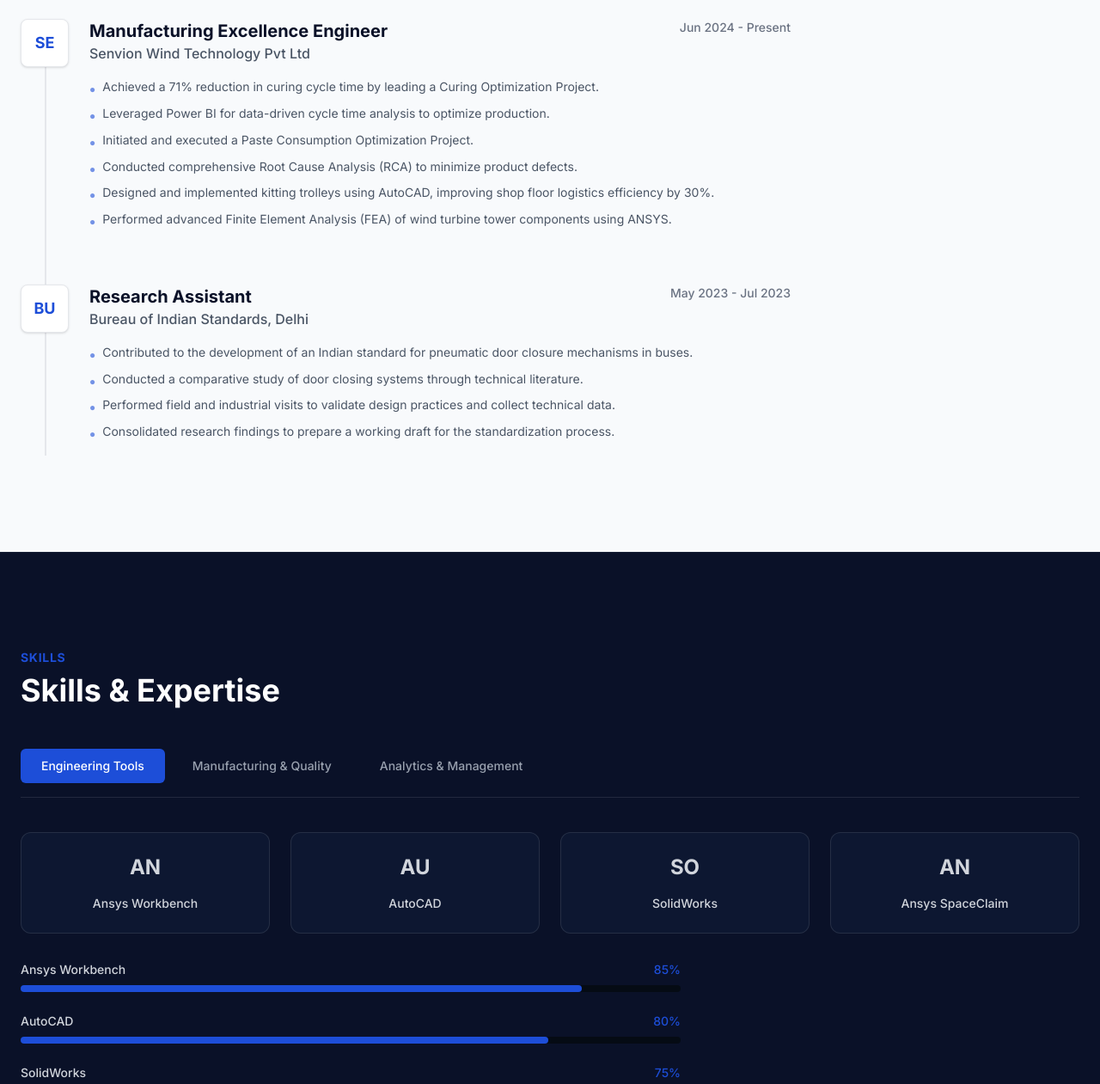
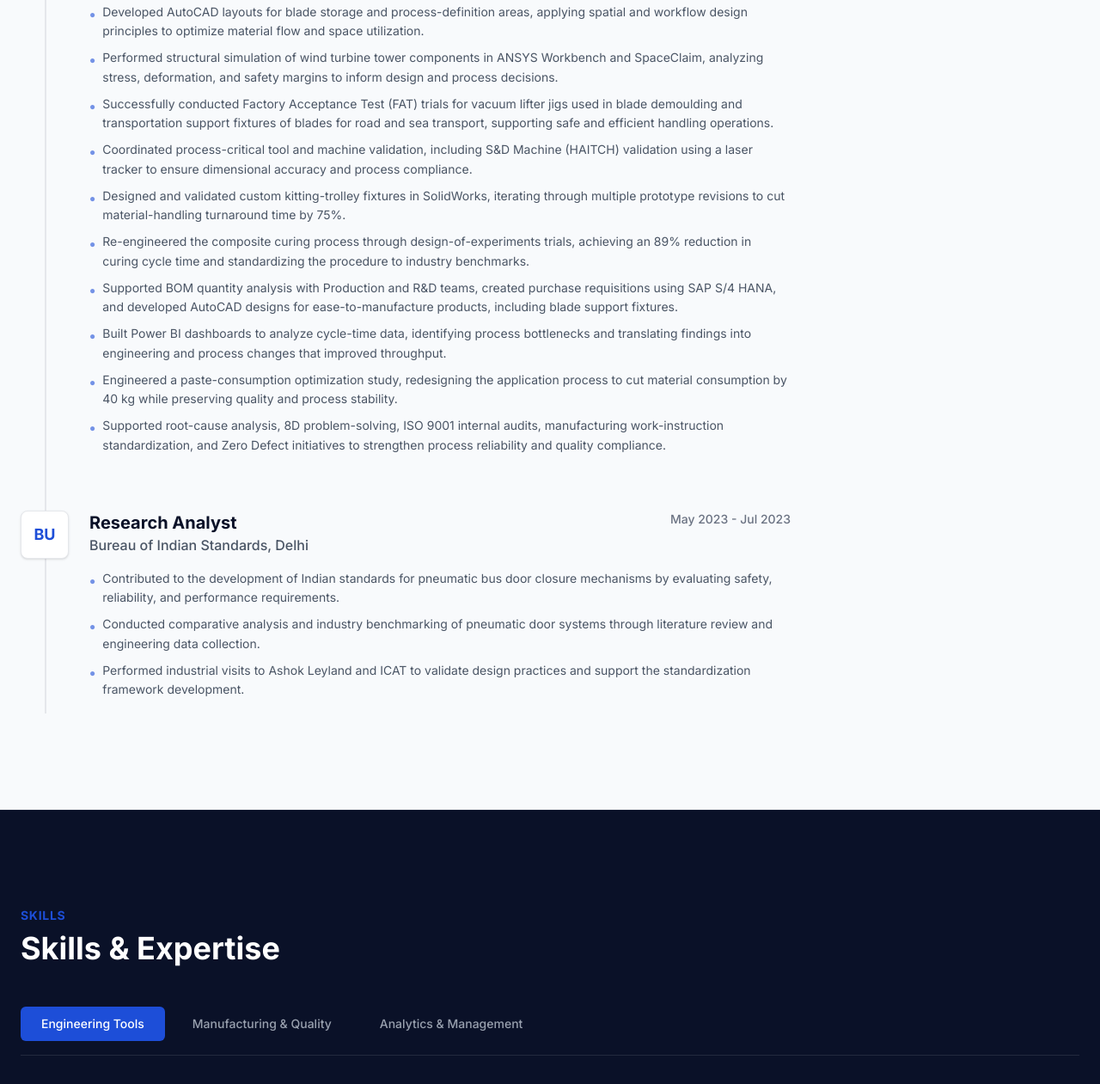
Before and after one commit to arunachalamsenthil/arunachalamsenthil.github.io, an Astro site: page / in a window 1280 px wide. Shown: the part 2551-3812 px from the top of the page at 86% size. Built offline with nearby package versions, Linux system fonts and the light colour scheme; Astro itself is replaced by a stand-in of ours.

Commit message:
Update all resume viewing and downloading options with cache-busted resume and sync on-page resume details

```diff
--- a/src/components/Experience.astro
+++ b/src/components/Experience.astro
@@ -9,7 +9,7 @@ import { siteConfig } from "../config";
         <span class="text-accent-blue font-bold text-sm tracking-wider uppercase mb-2 block">Experience</span>
         <h2 class="text-3xl md:text-4xl font-bold">Work Experience</h2>
       </div>
-      <a href="/Arunachalam_Senthil_CV.pdf" target="_blank" class="mt-4 md:mt-0 bg-accent-blue hover:bg-accent-hover text-white px-6 py-2.5 rounded-md text-sm font-medium transition-colors">
+      <a href="/Arunachalam_Senthil_Resume.pdf" target="_blank" class="mt-4 md:mt-0 bg-accent-blue hover:bg-accent-hover text-white px-6 py-2.5 rounded-md text-sm font-medium transition-colors">
         View Resume
       </a>
     </div>
--- a/src/components/Footer.astro
+++ b/src/components/Footer.astro
@@ -30,6 +30,7 @@ const initials = siteConfig.name.split(' ').map(n => n[0]).join('');
           <li><a href="#projects" class="hover:text-accent-blue transition-colors">Projects</a></li>
           <li><a href="#skills" class="hover:text-accent-blue transition-colors">Skills</a></li>
           <li><a href="#contact" class="hover:text-accent-blue transition-colors">Contact</a></li>
+          <li><a href="/Arunachalam_Senthil_Resume.pdf" target="_blank" class="hover:text-accent-blue transition-colors">Resume</a></li>
         </ul>
       </div>
 
--- a/src/components/Header.astro
+++ b/src/components/Header.astro
@@ -30,9 +30,9 @@ const initials = siteConfig.name.split(' ').map(n => n[0]).join('');
 
     <!-- Resume Button -->
     <a
-      href="/Arunachalam_Senthil_CV.pdf"
+      href="/Arunachalam_Senthil_Resume.pdf"
       target="_blank"
-      class="hidden sm:inline-block bg-accent-blue hover:bg-accent-hover text-white px-5 py-2.5 rounded-md text-sm font-medium transition-colors shadow-lg shadow-accent-blue/20"
+      class="inline-block bg-accent-blue hover:bg-accent-hover text-white px-4 py-2 sm:px-5 sm:py-2.5 rounded-md text-xs sm:text-sm font-medium transition-colors shadow-lg shadow-accent-blue/20"
     >
       Resume
     </a>
--- a/src/components/Hero.astro
+++ b/src/components/Hero.astro
@@ -28,7 +28,7 @@ import { siteConfig } from "../config";
           <a href="#experience" class="bg-accent-blue hover:bg-accent-hover text-white px-8 py-3.5 rounded-md font-medium transition-colors shadow-lg shadow-accent-blue/25">
             View My Work
           </a>
-          <a href="/Arunachalam_Senthil_CV.pdf" download="Arunachalam_Senthil_CV.pdf" target="_blank" class="bg-transparent hover:bg-white/5 border border-white/20 text-white px-8 py-3.5 rounded-md font-medium transition-colors flex items-center gap-2">
+          <a href="/Arunachalam_Senthil_Resume.pdf" download="Arunachalam_Senthil_Resume.pdf" target="_blank" class="bg-transparent hover:bg-white/5 border border-white/20 text-white px-8 py-3.5 rounded-md font-medium transition-colors flex items-center gap-2">
             Download Resume
             <svg xmlns="http://www.w3.org/2000/svg" fill="none" viewBox="0 0 24 24" stroke-width="2" stroke="currentColor" class="w-4 h-4">
               <path stroke-linecap="round" stroke-linejoin="round" d="M3 16.5v2.25A2.25 2.25 0 005.25 21h13.5A2.25 2.25 0 0021 18.75V16.5M16.5 12L12 16.5m0 0L7.5 12m4.5 4.5V3" />
--- a/src/config.ts
+++ b/src/config.ts
@@ -14,11 +14,11 @@ export const siteConfig = {
     location: "Chennai, Tamil Nadu, India"
   },
   aboutMe:
-    "Professional with 2+ years of experience in manufacturing, process improvement, project coordination, and business operations within the composite manufacturing industry and startup environment. Skilled in lean manufacturing, PFMEA, process optimization, tool validation, project coordination, market research, and strategic planning. Co-founded EVER, contributing to business development, stakeholder coordination, operational planning, and execution of growth initiatives. Proficient in ANSYS, SpaceClaim, SolidWorks, AutoCAD, Power BI, and Advanced Excel. Experienced in cross-functional collaboration, continuous improvement, data-driven problem solving, and operational execution, with a strong interest in leveraging engineering insights and analytics to support strategic decision-making and business growth.",
+    "Professional with 2+ years of experience in manufacturing, process improvement, and project coordination within the composite manufacturing industry. Skilled in Lean Manufacturing, PFMEA, Process Optimization, Process Critical Tool Validation, and practical engineering solution development. Proficient in ANSYS, SpaceClaim, SolidWorks, AutoCAD, Power BI, and Advanced Excel. Experienced in cross-functional collaboration, continuous improvement, and data-driven problem solving, with a strong interest in leveraging engineering insights and analytics to support strategic decision-making and operational excellence.",
   skills: {
-    engineeringTools: ["Ansys Workbench", "AutoCAD", "SolidWorks", "Ansys SpaceClaim"],
-    manufacturing: ["Process Optimization", "Lean Manufacturing", "Project Management"],
-    analytics: ["Power BI", "Microsoft Office"]
+    engineeringTools: ["AutoCAD", "ANSYS Workbench (FEA)", "SpaceClaim", "SolidWorks", "MakerBot Replicator"],
+    manufacturing: ["Lean Manufacturing", "Process Optimization", "PFMEA", "Continuous Improvement", "Process Critical Tool Validation", "Root Cause Analysis"],
+    analytics: ["Power BI", "Data-Driven Decision Making", "Python", "Advanced Excel", "Project Management"]
   },
   projects: [
     {
@@ -30,7 +30,7 @@ export const siteConfig = {
     },
     {
       name: "Effect of Nanoparticles on CI Engine",
-      description: "Operated test setups to measure performance, emissions, and combustion characteristics of a CI engine under varying fuel conditions.",
+      description: "Conducted performance, combustion, emission, noise, and vibration testing on a CI engine under varying fuel conditions using biodiesel blends with cerium oxide nanoparticles. Analyzed the effect of 12 biodiesel blends with different cerium oxide nanoparticle concentrations on engine characteristics, identifying improvements in overall efficiency and heat release rate, along with reductions in NOx emissions and engine noise.",
       image: "https://thf.bing.com/th/id/OIP.j03sl92d8jQuUjI30wj-_QHaEK?w=301&h=180&c=7&r=0&o=7&cb=thfc1&dpr=1.3&pid=1.7&rm=3",
       link: "#",
       skills: ["Engine Testing", "Fuel Analysis", "Data Interpretation"],
@@ -49,47 +49,50 @@ export const siteConfig = {
       title: "Manufacturing Excellence Engineer",
       dateRange: "Jun 2024 - Present",
       bullets: [
-        "Achieved a 71% reduction in curing cycle time by leading a Curing Optimization Project.",
-        "Leveraged Power BI for data-driven cycle time analysis to optimize production.",
-        "Initiated and executed a Paste Consumption Optimization Project.",
-        "Conducted comprehensive Root Cause Analysis (RCA) to minimize product defects.",
-        "Designed and implemented kitting trolleys using AutoCAD, improving shop floor logistics efficiency by 30%.",
-        "Performed advanced Finite Element Analysis (FEA) of wind turbine tower components using ANSYS."
+        "Developed AutoCAD layouts for blade storage and process-definition areas, applying spatial and workflow design principles to optimize material flow and space utilization.",
+        "Performed structural simulation of wind turbine tower components in ANSYS Workbench and SpaceClaim, analyzing stress, deformation, and safety margins to inform design and process decisions.",
+        "Successfully conducted Factory Acceptance Test (FAT) trials for vacuum lifter jigs used in blade demoulding and transportation support fixtures of blades for road and sea transport, supporting safe and efficient handling operations.",
+        "Coordinated process-critical tool and machine validation, including S&D Machine (HAITCH) validation using a laser tracker to ensure dimensional accuracy and process compliance.",
+        "Designed and validated custom kitting-trolley fixtures in SolidWorks, iterating through multiple prototype revisions to cut material-handling turnaround time by 75%.",
+        "Re-engineered the composite curing process through design-of-experiments trials, achieving an 89% reduction in curing cycle time and standardizing the procedure to industry benchmarks.",
+        "Supported BOM quantity analysis with Production and R&D teams, created purchase requisitions using SAP S/4 HANA, and developed AutoCAD designs for ease-to-manufacture products, including blade support fixtures.",
+        "Built Power BI dashboards to analyze cycle-time data, identifying process bottlenecks and translating findings into engineering and process changes that improved throughput.",
+        "Engineered a paste-consumption optimization study, redesigning the application process to cut material consumption by 40 kg while preserving quality and process stability.",
+        "Supported root-cause analysis, 8D problem-solving, ISO 9001 internal audits, manufacturing work-instruction standardization, and Zero Defect initiatives to strengthen process reliability and quality compliance."
       ],
     },
     {
       company: "Bureau of Indian Standards, Delhi",
-      title: "Research Assistant",
+      title: "Research Analyst",
       dateRange: "May 2023 - Jul 2023",
       bullets: [
-        "Contributed to the development of an Indian standard for pneumatic door closure mechanisms in buses.",
-        "Conducted a comparative study of door closing systems through technical literature.",
-        "Performed field and industrial visits to validate design practices and collect technical data.",
-        "Consolidated research findings to prepare a working draft for the standardization process."
+        "Contributed to the development of Indian standards for pneumatic bus door closure mechanisms by evaluating safety, reliability, and performance requirements.",
+        "Conducted comparative analysis and industry benchmarking of pneumatic door systems through literature review and engineering data collection.",
+        "Performed industrial visits to Ashok Leyland and ICAT to validate design practices and support the standardization framework development."
       ],
     }
   ],
   education: [
     {
       school: "National Institute of Technology, Tiruchirappalli",
-      degree: "B.Tech in Mechanical Engineering",
-      dateRange: "Jun 2020 - May 2024",
+      degree: "B.Tech in Mechanical Engineering (Minor in Management Studies)",
+      dateRange: "Nov 2020 - May 2024",
       achievements: [
         "CGPA: 8.51"
       ],
     },
     {
-      school: "The Velammal International School, Ponneri",
-      degree: "Class 12th",
-      dateRange: "May 2020",
+      school: "The Velammal Bodhi Campus, Ponneri",
+      degree: "12th Standard",
+      dateRange: "2020",
       achievements: [
         "Percentage: 90.8%"
       ],
     },
     {
-      school: "Pon Vidhyashram, Kolapakkam, Chennai",
-      degree: "Class 10th",
-      dateRange: "May 2018",
+      school: "Pon Vidyashram School, Kolapakkam",
+      degree: "10th Standard",
+      dateRange: "2018",
       achievements: [
         "Percentage: 83.8%"
       ],
@@ -104,7 +107,8 @@ export const siteConfig = {
     }
   ],
   achievements: [
-    "Secured an All India Rank 582 in GATE 2026 (AE).",
+    "Senvion Annual Project Completion Award 2026 - Recognized for optimizing CT reduction in Shell Curing Process.",
+    "Secured All India Rank 582 in GATE 2026 (AE).",
     "Won 3rd Prize in Quality Slogan Competition conducted by SWTPL."
   ]
 };
```
Also changed, not shown: 2 other files.
